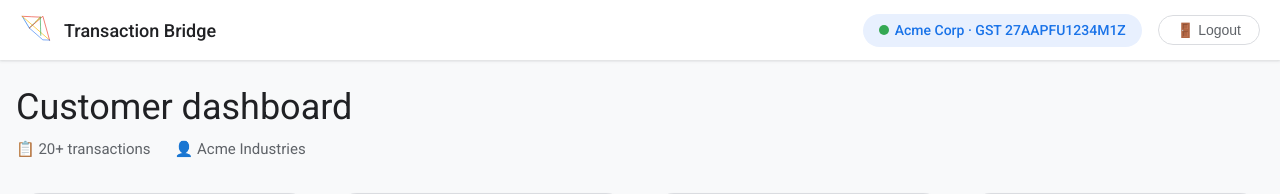
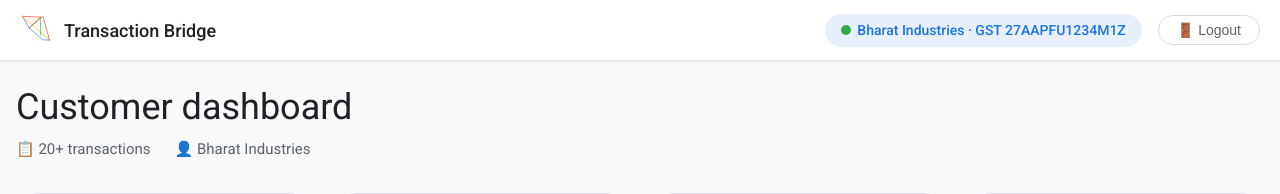
Before and after one commit to sam-joseph10/Transaction, a Django app: page /customer-dashboard/ in a window 1280 px wide. Shown: the top 194 px of the page. Run offline with Django 4.2, Linux system fonts and the light colour scheme; a user stored in the database is signed in; some libraries are stand-ins or nearby versions; some web fonts are replaced.

Commit message:
Initial commit

```diff
--- a/templates/customer_dashboard.html
+++ b/templates/customer_dashboard.html
@@ -345,7 +345,7 @@
             <span>Transaction Bridge</span>
         </a>
         <div class="nav-right">
-            <div class="company-badge"><span class="dot-green"></span> Acme Corp · GST 27AAPFU1234M1Z</div>
+            <div class="company-badge"><span class="dot-green"></span> Bharat Industries · GST 27AAPFU1234M1Z</div>
             <button class="logout-btn" onclick="handleLogout()">🚪 Logout</button>
         </div>
     </nav>
@@ -355,7 +355,7 @@
         <div id="dashboardHome">
             <div class="welcome-section">
                 <h1>Customer dashboard</h1>
-                <div class="company-meta"><span>📋 20+ transactions</span> <span>👤 Acme Industries</span></div>
+                <div class="company-meta"><span>📋 20+ transactions</span> <span>👤 Bharat Industries</span></div>
             </div>
             <div class="cards-grid">
                 <!-- ADD CARD: scrolls to add page form -->
```
